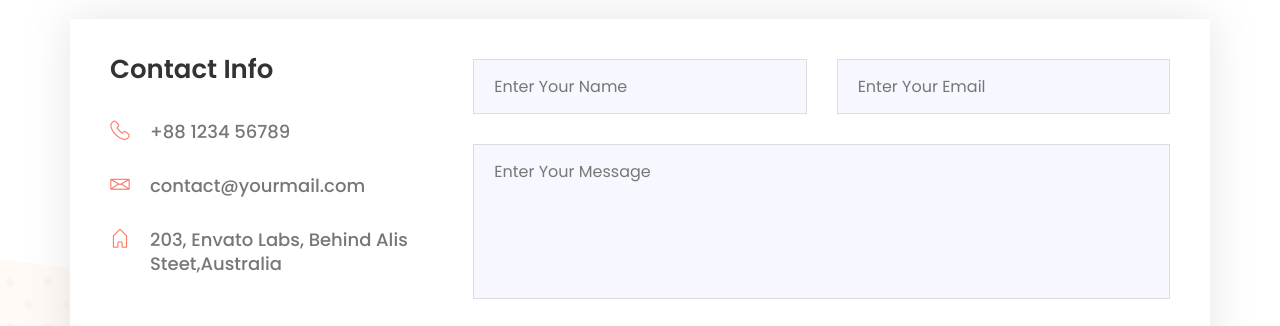
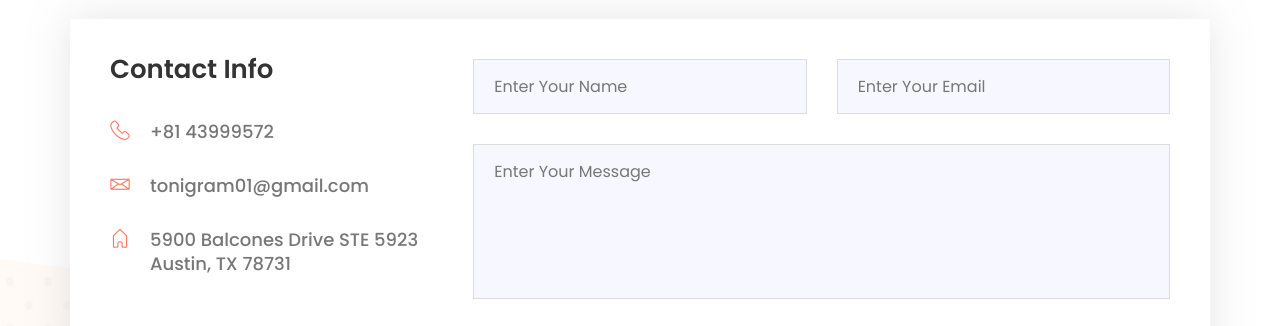
Before and after one commit to wardolph/web-tonygram, a plain HTML site: page index.html in a window 1280 px wide. Shown: the part 4480-4806 px from the top of the page. Drawn offline with Linux system fonts and the light colour scheme; files whose address does not match are found by name.

Commit message:
Update contact detail

```diff
--- a/index.html
+++ b/index.html
@@ -1038,7 +1038,7 @@
                                             <i class="lni-phone-handset"></i>
                                         </div>
                                         <div class="info-content">
-                                            <p>+88 1234 56789</p>
+                                            <p>+81 43999572</p>
                                         </div>
                                     </div> <!-- single info -->
                                 </li>
@@ -1048,7 +1048,7 @@
                                             <i class="lni-envelope"></i>
                                         </div>
                                         <div class="info-content">
-                                            <p>contact@yourmail.com</p>
+                                            <p>tonigram01@gmail.com</p>
                                         </div>
                                     </div> <!-- single info -->
                                 </li>
@@ -1058,7 +1058,7 @@
                                             <i class="lni-home"></i>
                                         </div>
                                         <div class="info-content">
-                                            <p>203, Envato Labs, Behind Alis Steet,Australia</p>
+                                            <p>5900 Balcones Drive STE 5923 Austin, TX 78731</p>
                                         </div>
                                     </div> <!-- single info -->
                                 </li>
```
